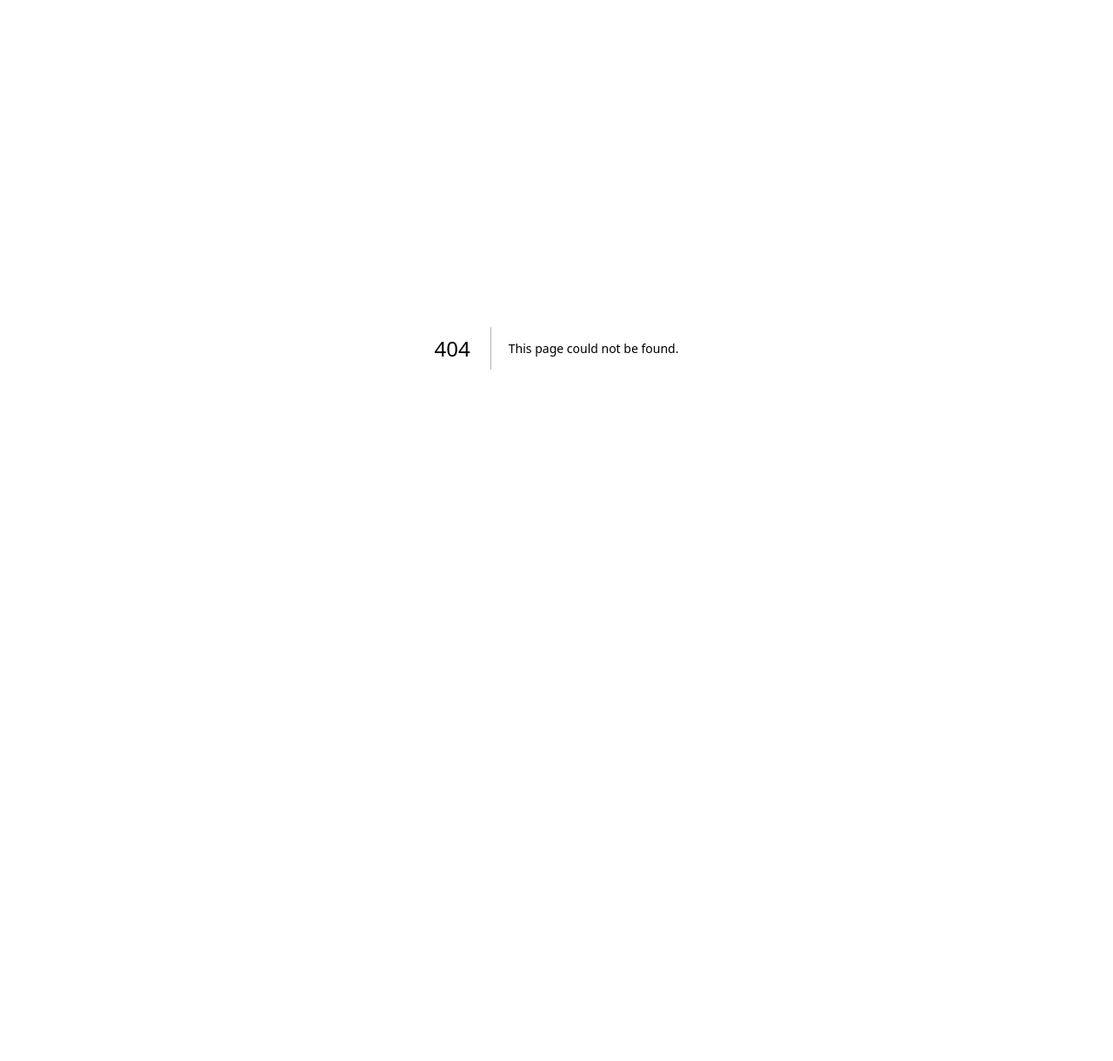
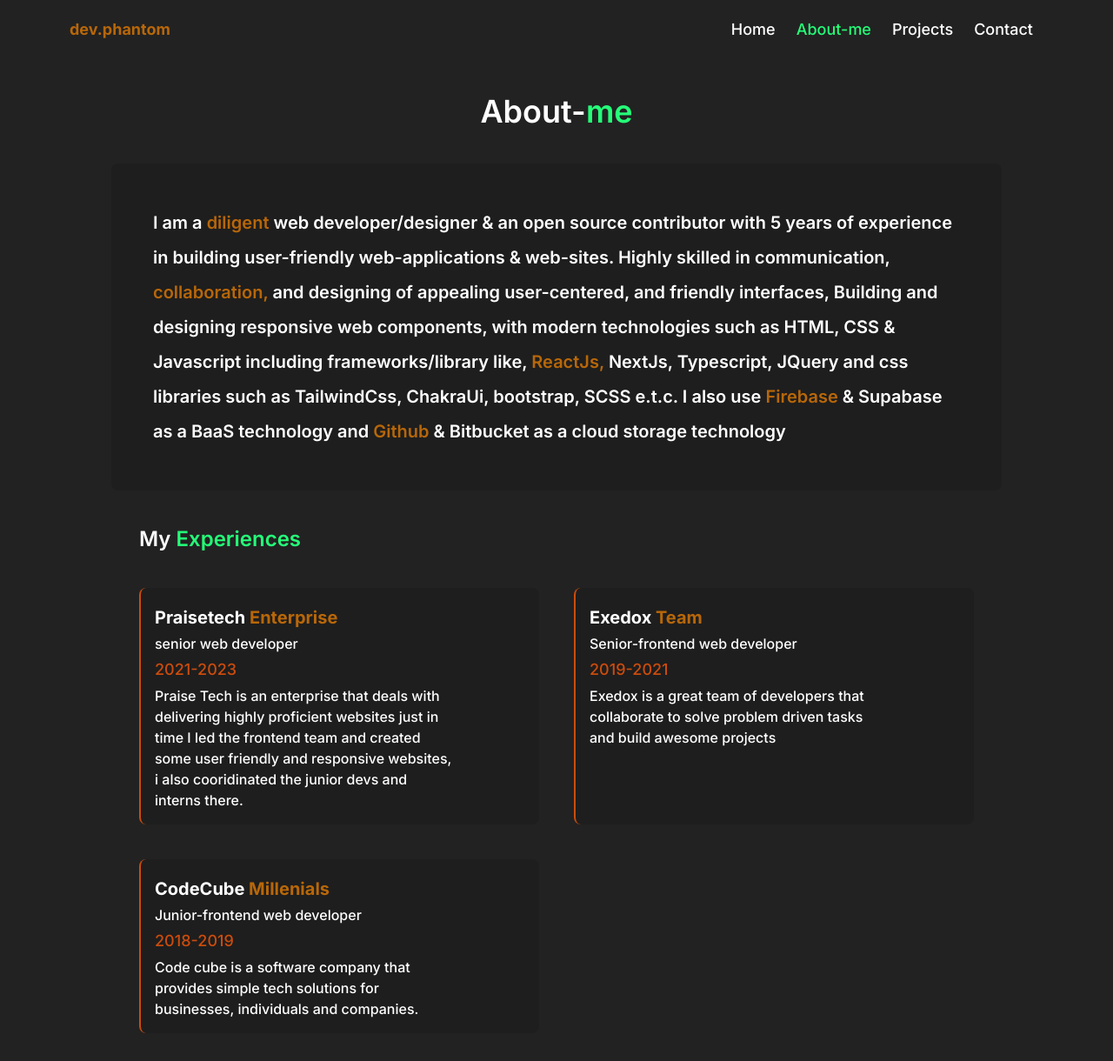
Before and after one commit to dev-phantom/my-portfolio, a Next.js app: page /About in a window 1280 px wide. Before the commit this address had no page. Shown: the whole page at 87% size. Before the commit the page ends 800 px from the top, so only its background shows below. Built offline with nearby package versions, Linux system fonts and the light colour scheme.

Commit message:
feature: added and completed the about page

```diff
--- a/components/Navbar.jsx
+++ b/components/Navbar.jsx
@@ -1,5 +1,6 @@
 import { Inter } from '@next/font/google'
 import { useRouter } from 'next/router'
+import Link from 'next/link';
 const inter = Inter({
   subsets: ['latin'],
   variable: '--font-inter',
@@ -20,20 +21,20 @@ const Navbar = () => {
             <div>
                 {[
                     ['Home', '/', 1],
-                    ['About-me', '/about', 2],
-                    ['Projects', '/projects', 3],
-                    ['Contact', '/contact', 4],
+                    ['About-me', '/About', 2],
+                    ['Projects', '/Projects', 3],
+                    ['Contact', '/Contact', 4],
                 ].map(([title, url, id]) => {
                 const isActive = router.asPath === url;
                 return (
-                    <a href={url} key={id}
+                    <Link href={url} key={id}
                     className={classNames(
                         isActive
                         ? "text-primary"
                         : "text-textColor",
                         "px-3 py-2 text-lg font-medium "
                     )}
-                    >{title}</a>
+                    >{title}</Link>
 
                 )})}
             </div>
--- /dev/null
+++ b/pages/About.jsx
@@ -0,0 +1,53 @@
+import Navbar from "../components/Navbar";
+
+const About = () => {
+    return (
+        <div className="bg-bgColor w-full pb-8 text-white">
+            <div>
+                <Navbar />
+            </div>
+            <h1 className="font-semibold text-4xl py-10 text-center">About-<span className="text-primary">me</span></h1>
+            <div className="w-full flex justify-center items-center ">
+                <p className=" bg-altBg w-[80%] font-semibold text-xl p-12 rounded-lg leading-[40px]">
+                    I am a <span className="text-secondary">diligent</span> web developer/designer & an open source contributor with 5 years of experience in building user-friendly web-applications & web-sites.
+                    Highly skilled in communication, <span className="text-secondary">collaboration,</span> and designing of appealing user-centered, and friendly interfaces, Building and designing responsive web components, with modern technologies such as HTML, CSS & Javascript including frameworks/library like, <span className="text-secondary">ReactJs,</span> NextJs, Typescript, JQuery and css libraries such as TailwindCss, ChakraUi, bootstrap, SCSS e.t.c.
+                    I also use <span className="text-secondary">Firebase</span> & Supabase as a BaaS technology and <span className="text-secondary">Github</span> & Bitbucket
+                    as a cloud storage technology
+                </p>
+            </div>
+            <div className="px-40">
+                <h1 className="font-semibold text-2xl py-10 ">My <span className="text-primary">Experiences</span></h1>
+                <div className="grid grid-cols-2 w-full gap-10">
+                    <div className="bg-altBg rounded-lg  p-4 border-l-2 border-orange">
+                       <h2 className="text-xl font-bold py-1 capitalize ">Praisetech <span className="text-secondary">Enterprise</span></h2>
+                       <h4 className="font-medium text-md ">senior web developer</h4>
+                       <h3 className="text-lg font-medium py-1 text-orange">2021-2023</h3>
+                       <p className="text-md font-medium pr-20">Praise Tech is an enterprise that deals with delivering highly proficient websites just in time
+                       I led the frontend team and created some user friendly and responsive websites, i also cooridinated the junior devs and interns there.
+                       </p>
+                    </div>
+
+                    <div className="bg-altBg rounded-lg p-4 border-l-2 border-orange">
+                       <h2 className="text-xl font-bold py-1 capitalize ">Exedox <span className="text-secondary">Team</span></h2>
+                       <h4 className="font-medium text-md ">Senior-frontend web developer</h4>
+                       <h3 className="text-lg font-medium py-1 text-orange">2019-2021</h3>
+                       <p className="text-md font-medium pr-20">Exedox is a great team of developers that
+                       collaborate to solve problem driven tasks and build awesome projects
+                       </p>
+                    </div>
+
+                    <div className="bg-altBg rounded-lg p-4 border-l-2 border-orange">
+                       <h2 className="text-xl font-bold py-1 capitalize ">CodeCube <span className="text-secondary">Millenials</span></h2>
+                       <h4 className="font-medium text-md ">Junior-frontend web developer</h4>
+                       <h3 className="text-lg font-medium py-1 text-orange">2018-2019</h3>
+                       <p className="text-md font-medium pr-20">Code cube is a software company that provides
+                       simple tech solutions for businesses, individuals and companies.
+                       </p>
+                    </div>
+                </div>
+            </div>
+        </div>
+     );
+}
+
+export default About;
--- /dev/null
+++ b/pages/Contact.jsx
@@ -0,0 +1,15 @@
+import Navbar from "../components/Navbar";
+
+
+const Contacts = () => {
+    return (
+        <div className="bg-bgColor w-full pb-8 text-white">
+            <div>
+                <Navbar />
+            </div>
+
+        </div>
+     );
+}
+
+export default Contacts;
--- a/pages/HomePage.jsx
+++ b/pages/HomePage.jsx
@@ -3,7 +3,7 @@ import Navbar from "../components/Navbar"
 import { FooterImg, PhantomImg } from '../assets';
 const HomePage = () => {
     return (
-        <div className="bg-bgColor w-full text-white">
+        <div className="bg-bgColor w-full h-screen text-white">
             <header>
                 <Navbar />
             </header>
@@ -12,7 +12,7 @@ const HomePage = () => {
 
                 <div className='w-1/2 px-4 pt-10'>
                    <div className='font-bold text-3xl '>Hi! am <span className='text-primary'>Elimihele</span> God’s Favour</div>
-                   <p className='w-[78%] py-5 leading-[30px] text-[16px]'>
+                   <p className='w-[76%] py-5 leading-[30px] text-[16px]'>
                     Am a skilled, experienced and Solution-oriented web-developer,
                     and an open-source contributor experienced in building and maintaining
                      software and software architecture
--- /dev/null
+++ b/pages/Projects.jsx
@@ -0,0 +1,14 @@
+import Navbar from "../components/Navbar";
+
+const Projects = () => {
+    return (
+        <div className="bg-bgColor w-full pb-8 text-white">
+            <div>
+                <Navbar />
+            </div>
+
+        </div>
+     );
+}
+
+export default Projects;
--- a/pages/about.jsx
+++ /dev/null
@@ -1,14 +0,0 @@
-import Navbar from "../components/Navbar";
-
-const about = () => {
-    return (
-        <div className="bg-bgColor w-full h-screen text-white">
-            <div>
-                <Navbar />
-            </div>
-            <h1 className="font-semibold text-2xl">About-<span className="text-primary">me</span></h1>
-        </div>
-     );
-}
-
-export default about;
--- a/styles/globals.css
+++ b/styles/globals.css
@@ -7,6 +7,7 @@
     margin: 0;
     padding: 0;
     box-sizing: border-box;
+
 }
 
 @font-face {
--- a/tailwind.config.js
+++ b/tailwind.config.js
@@ -18,6 +18,7 @@ module.exports = {
     extend: {
       colors : {
         bgColor: "#222222",
+        altBg: "#1E1E1E",
         secondary: "#B86709",
         primary: "#25FF79",
         orange: "#CC4C0C",
```
